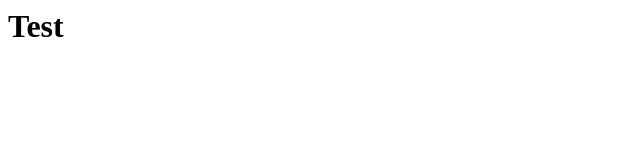
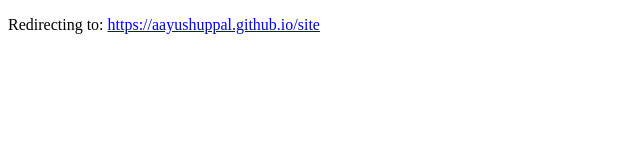
Before and after one commit to aayushuppal/aayushuppal.github.io, a plain HTML site: page index.html in a window 1280 px wide. Shown: the whole page, without its empty margins (0-640 px from the left). Drawn offline with Linux system fonts and the light colour scheme.

Commit message:
Update index.html

```diff
--- a/index.html
+++ b/index.html
@@ -1 +1,11 @@
-<h1>Test</h1>
+<!DOCTYPE html>
+<html>
+<head>
+<meta http-equiv="Refresh" content="1;url=https://aayushuppal.github.io/site">
+</head>
+
+<body>
+<p>Redirecting to: <a href="https://aayushuppal.github.io/site">https://aayushuppal.github.io/site</a></p>
+</body>
+
+</html>
```
